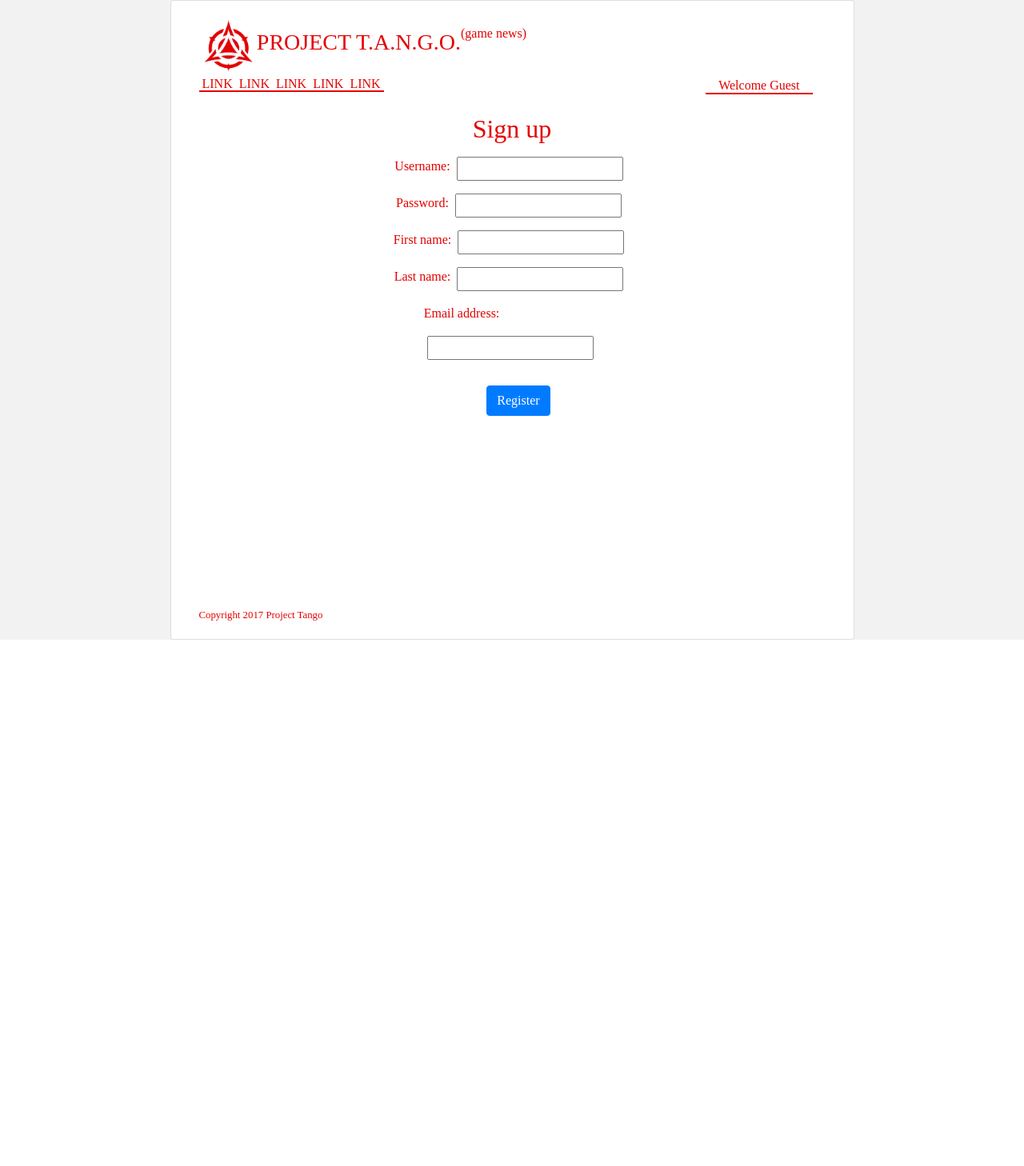
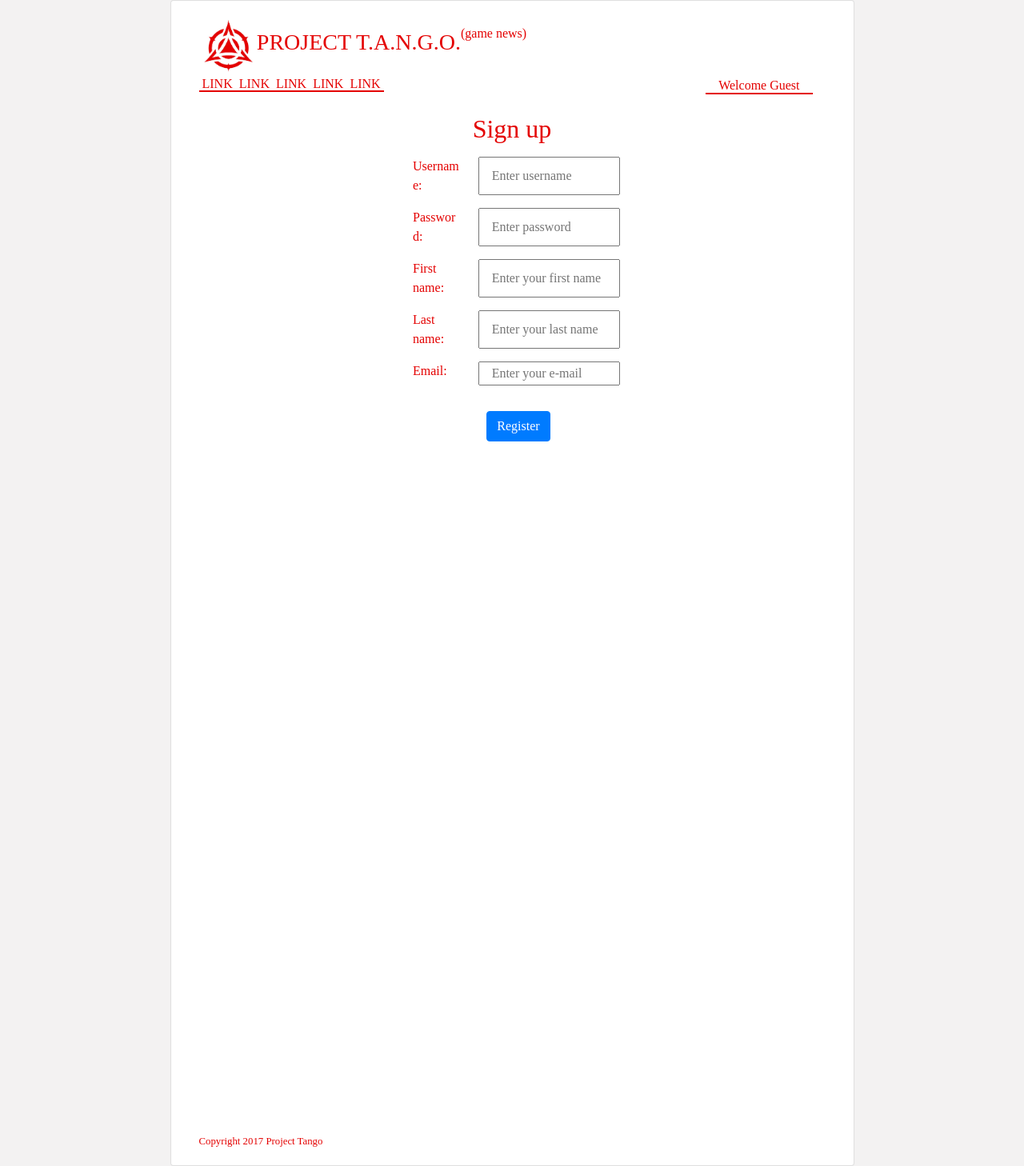
Before and after one commit to stPhoenix/projecttango, a Django app: page /account/sign_up/ in a window 1280 px wide. Shown: the whole page at 80% size. Before the commit the page ends 800 px from the top, so only its background shows below. Run offline with Django 3.2, Linux system fonts and the light colour scheme; some libraries are stand-ins or nearby versions; some web fonts are replaced.

Commit message:
Add sign up form and template

```diff
--- a/project/account/forms.py
+++ b/project/account/forms.py
@@ -14,3 +14,11 @@ class UserForm(forms.ModelForm):
     class Meta:
         model = User
         fields = ('username', 'password', 'first_name', 'last_name', 'email')
+        # Keep "widgets" for a case; it regulates behaviour of a form
+        """widgets = {
+            'username': forms.TextInput(attrs={'placeholder': 'Please, enter username', "class": "col-6 d-inline-flex flex-column my-2 ml-1",}),
+            'password': forms.PasswordInput(attrs={'placeholder': 'Please, enter password', 'class': "col-6 d-inline-flex flex-column my-2 ml-1"}),
+            'first_name': forms.TextInput(attrs={'placeholder': 'Please, enter your first name', "class": "col-6 d-inline-flex flex-column my-2 ml-1"}),
+            'last_name': forms.TextInput(attrs={'placeholder': 'Please, enter your last name', "class": "col-6 d-inline-flex flex-column my-2 ml-1"}),
+            'email': forms.EmailInput(attrs={'placeholder': 'Please, enter your E-mail', "class": "col-6 d-inline-flex flex-column my-2 ml-1"}),
+        }"""
--- a/project/account/templates/account/sign_up.html
+++ b/project/account/templates/account/sign_up.html
@@ -10,48 +10,28 @@
     <div class="col-8 d-flex flex-column align-items-center control-label">
       <form method="post" class="col-8 d-flex flex-column form-group">
          <div class="form-group my-3">
+         <h2 class="row justify-content-center">Sign up</h2>
           <form method="POST" class="form-control">
               {% csrf_token %}
-              <h2 class="row justify-content-center">Sign up</h2>
               <div class="row justify-content-center">
-                  <label class="form-group my-2">
-                      Username:
-                  </label>
-                  <div class="d-inline-flex mx-2 my-2" name="username" placeholder="">
-                  {{ user_form.username }}
-                  </div>
+                  <label class="col-3 d-inline-flex flex-column my-2 ml-1">Username:</label>
+                  <input class="col-6 d-flex mx-2 my-2" type="text" name="username" placeholder="Enter username">
               </div>
               <div class="row justify-content-center">
-                  <label class="form-group my-2">
-                      Password:
-                  </label>
-                  <div class="d-inline-flex mx-2 my-2">
-                          {{ user_form.password }}
-                  </div>
+                  <label class="col-3 d-inline-flex flex-column my-2 ml-1">Password:</label>
+                  <input class="col-6 d-flex mx-2 my-2" type="password" name="password" placeholder="Enter password">
               </div>
               <div class="row justify-content-center">
-                  <label class="form-group my-2">
-                      First name:
-                  </label>
-                  <div class="d-inline-flex mx-2 my-2">
-                          {{ user_form.first_name }}
-                  </div>
+                  <label class="col-3 d-inline-flex flex-column my-2 ml-1">First name:</label>
+                  <input class="col-6 d-flex mx-2 my-2" type="text" name="first_name" placeholder="Enter your first name">
               </div>
               <div class="row justify-content-center">
-                  <label class="form-group my-2">
-                      Last name:
-                  </label>
-                  <div class="d-inline-flex mx-2 my-2">
-                           {{ user_form.last_name }}
-                  </div>
+                  <label class="col-3 d-inline-flex flex-column my-2 ml-1">Last name:</label>
+                  <input class="col-6 d-flex mx-2 my-2" type="text" name="last_name" placeholder="Enter your last name">
               </div>
-              <div class="row ml-5 mx-1">
-                  <label class="form-group my-2 ml-1">
-                      Email address:
-                  </label>
-                  <div class="d-inline-flex mx-2 my-2">
-                           {{ user_form.email }}
-                  </div>
+              <div class="row justify-content-center">
+                  <label class="col-3 d-inline-flex flex-column my-2 ml-1">Email:</label>
+                  <input class="col-6 d-flex mx-2 my-2" type="email" name="email" placeholder="Enter your e-mail">
               </div>
               <div class="row justify-content-center">
                 <button type="submit" class="btn btn-primary my-4 ml-3">Register</button>
```
